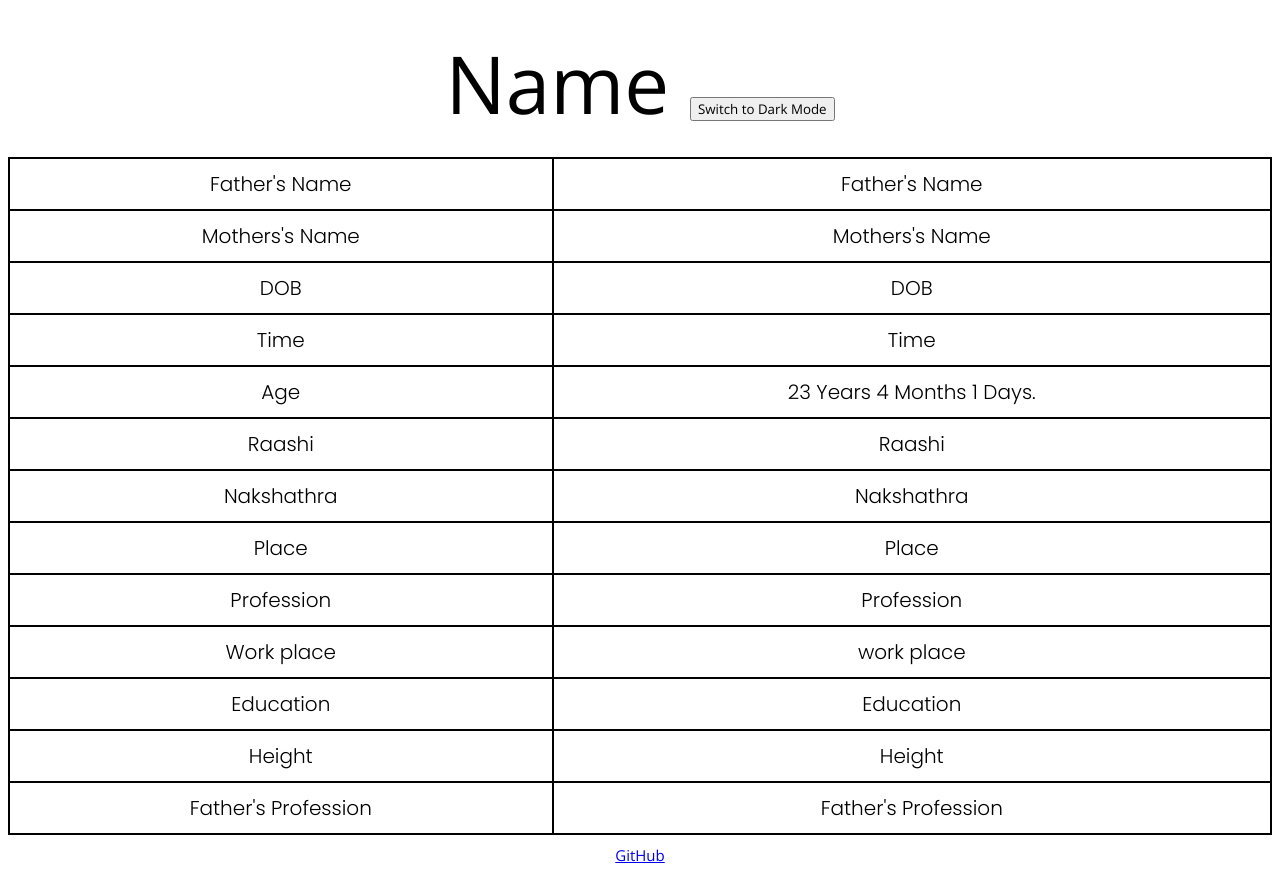
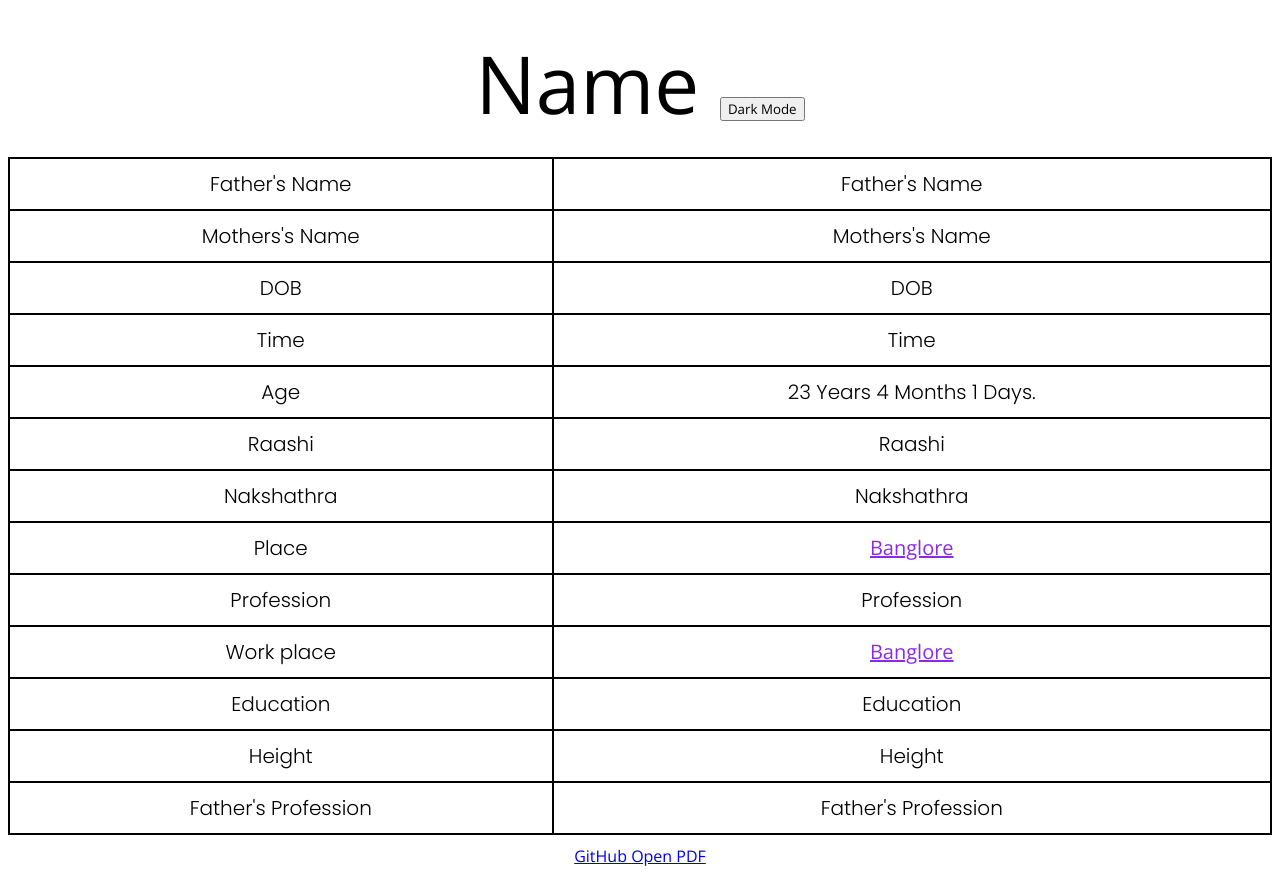
Before and after one commit to RakshithKumar11/biodata1-sample, a plain HTML site: page index.html in a window 1280 px wide. Drawn offline with nearby package versions, Linux system fonts and the light colour scheme.

Commit message:
added pdf

```diff
--- a/index.html
+++ b/index.html
@@ -12,11 +12,7 @@
       Name
 
       <!-- <button id="switch" onclick="darkmode()">Switch to Dark Mode</button> -->
-      <input
-        type="button"
-        value="Switch to Dark Mode"
-        onclick="return darkmode(this)"
-      />
+      <input type="button" value="Dark Mode" onclick="return darkmode(this)" />
     </div>
     <!-- <hr /> -->
     <div class="table">
@@ -51,7 +47,15 @@
         </tr>
         <tr>
           <td>Place</td>
-          <td>Place</td>
+          <td>
+            <a
+              href="https://maps.app.goo.gl/Loj74EhRfu6x4dJF9"
+              target="_blank"
+              style="color: blueviolet"
+            >
+              Banglore</a
+            >
+          </td>
         </tr>
         <tr>
           <td>Profession</td>
@@ -59,8 +63,17 @@
         </tr>
         <tr>
           <td>Work place</td>
-          <td>work place</td>
+          <td>
+            <a
+              href="https://maps.app.goo.gl/Loj74EhRfu6x4dJF9"
+              target="_blank"
+              style="color: blueviolet"
+            >
+              Banglore</a
+            >
+          </td>
         </tr>
+
         <tr>
           <td>Education</td>
           <td>Education</td>
@@ -77,6 +90,12 @@
     </div>
     <div class="footer">
       <a href="#"> GitHub </a>
+      <a
+        href="C:\Users\raksh\OneDrive\Desktop\biodata\Rakshith_Resume.pdf"
+        target="_blank"
+      >
+        Open PDF</a
+      >
     </div>
   </body>
   <script src="script.js"></script>
--- a/script.js
+++ b/script.js
@@ -2,12 +2,12 @@ function darkmode(el) {
     var element = document.body;
     element.classList.toggle("dark-mode");
 
-    if(el.value === "Switch to Dark Mode"){
-        el.value = "Switch to Light Mode";
+    if(el.value === "Dark Mode"){
+        el.value = "Light Mode";
     }
     else
     {
-        el.value = "Switch to Dark Mode";
+        el.value = "Dark Mode";
     }
 }
 
--- a/style.css
+++ b/style.css
@@ -23,9 +23,10 @@ table{
 .footer{
     text-align: center;
     padding: 10px;
-    font-size: 15px;
+    font-size: 16px;
 }
 .dark-mode{
     background-color: black;
     color: white;
+
 }
```
Also changed, not shown: 1 other file.
